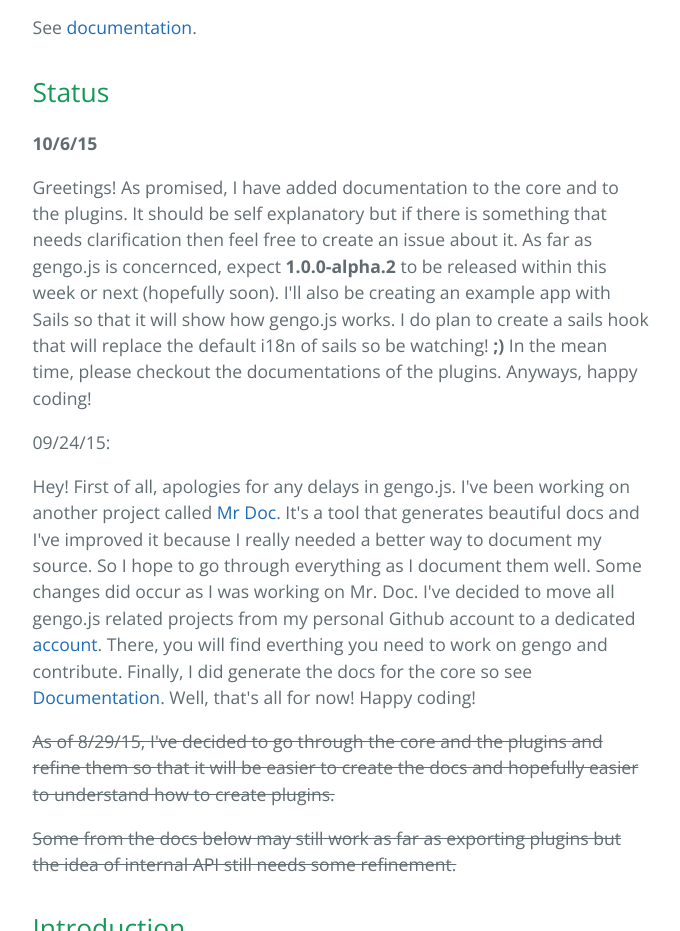
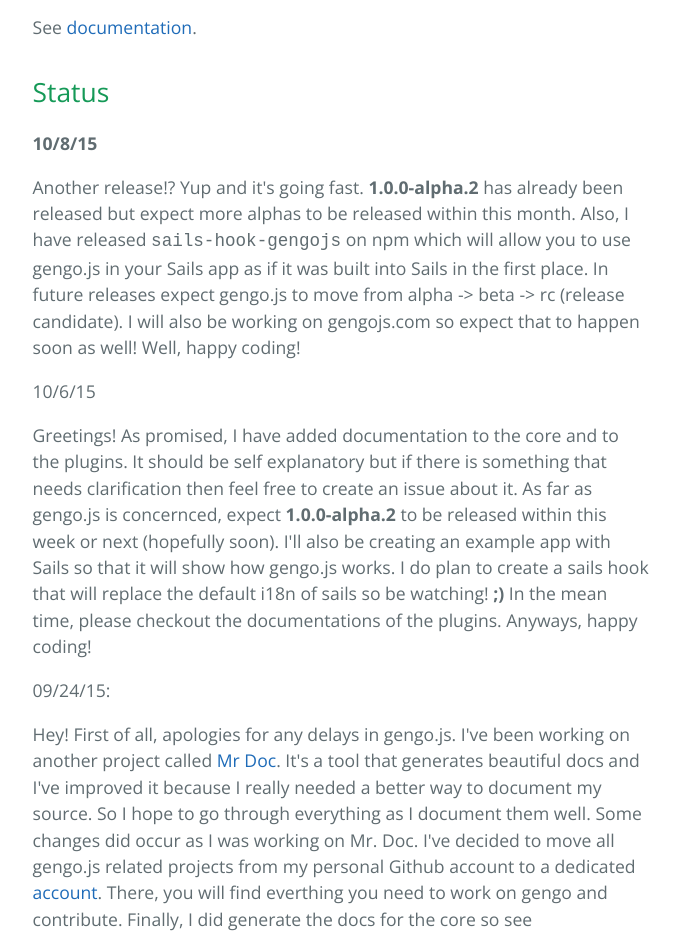
Before and after one commit to gengojs/core, a plain HTML site: page index.html in a window 1280 px wide. Shown: the part 2460-3391 px from the top of the page, without its empty margins (407-1087 px from the left). Drawn offline with nearby package versions, Linux system fonts and the light colour scheme.

Commit message:
Update 2015-10-09T05:18:07.361Z

```diff
--- a/index.html
+++ b/index.html
@@ -35,7 +35,12 @@
 <h2>Documentation</h2>
 <p>See <a href="https://gengojs.github.io/core/">documentation</a>.</p>
 <h2>Status</h2>
-<p><strong>10/6/15</strong></p>
+<p><strong>10/8/15</strong></p>
+<p>Another release!? Yup and it's going fast. <strong>1.0.0-alpha.2</strong> has already been released but expect more alphas to
+be released within this month. Also, I have released <code>sails-hook-gengojs</code> on npm which will allow you to use
+gengo.js in your Sails app as if it was built into Sails in the first place. In future releases expect gengo.js to move from
+alpha -&gt; beta -&gt; rc (release candidate). I will also be working on gengojs.com so expect that to happen soon as well! Well, happy coding!</p>
+<p>10/6/15</p>
 <p>Greetings! As promised, I have added documentation to the core and to the plugins. It should be
 self explanatory but if there is something that needs clarification then feel free to create an issue
 about it.
```
